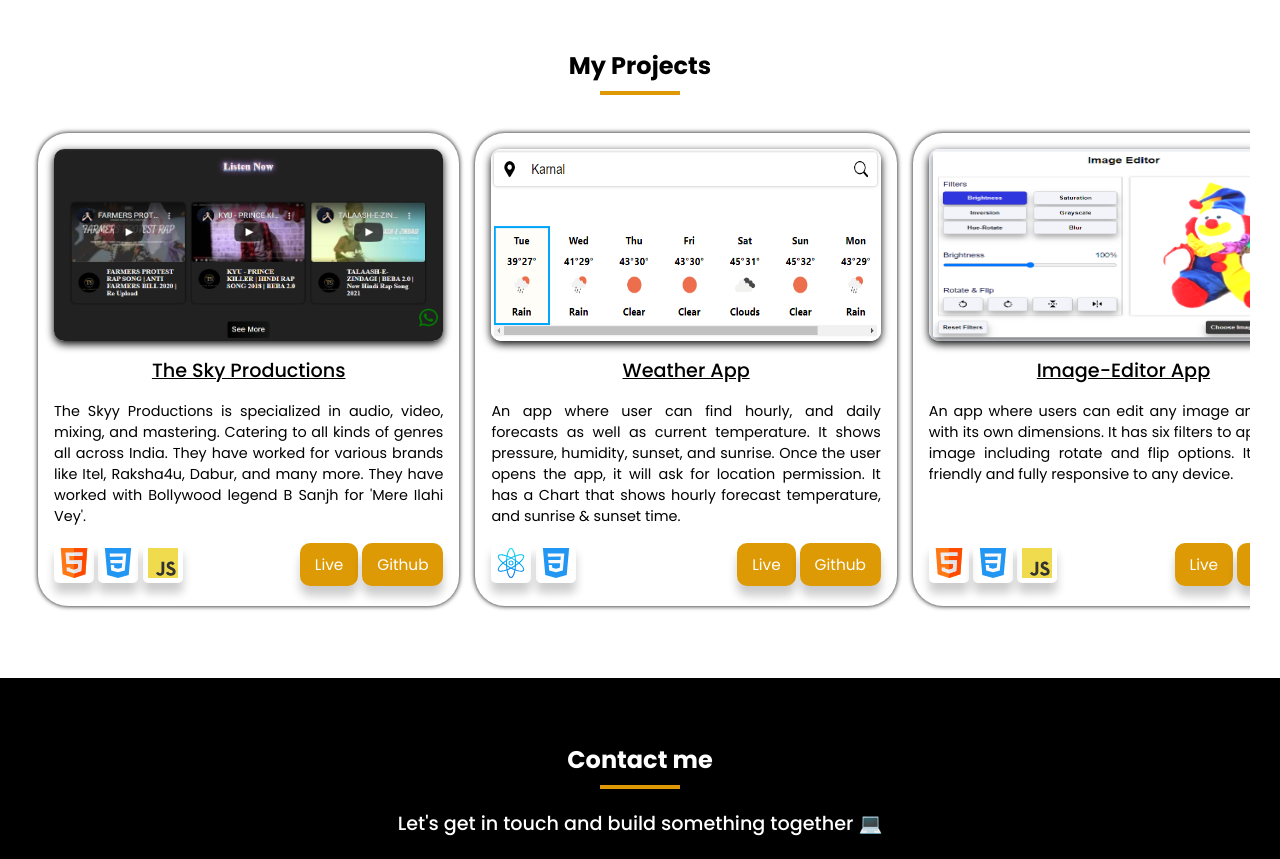
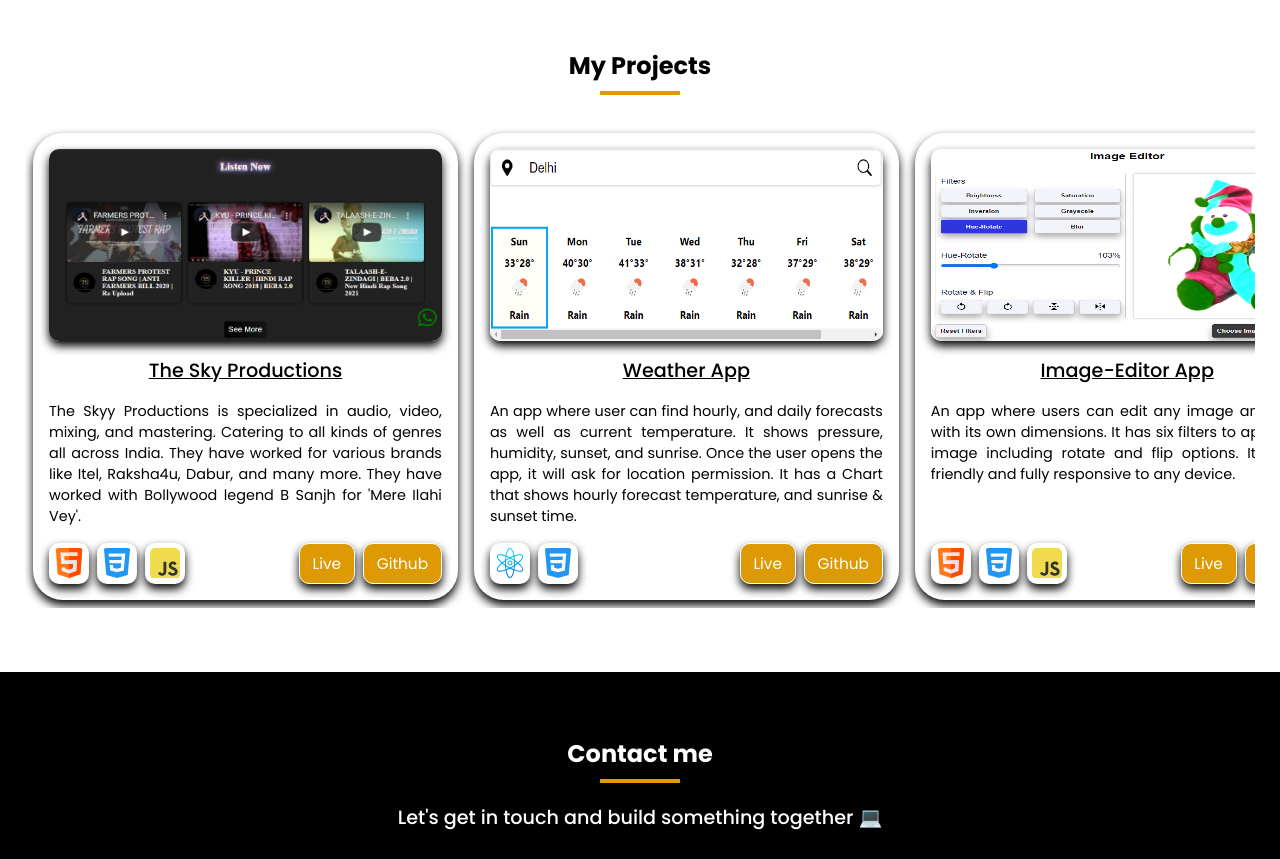
Before and after one commit to mohsin19295/portfolio, a plain HTML site: page index.html in a window 1280 px wide. Shown: the part 1640-2499 px from the top of the page. Drawn offline with nearby package versions, Linux system fonts and the light colour scheme; a script that the page names is missing.

Commit message:
neomorphic design added

```diff
--- a/css/project.css
+++ b/css/project.css
@@ -13,7 +13,7 @@ a.btn.active {
 
 .project-box .project-container {
     margin-top: 30px;
-    padding: 0 30px;
+    padding: 0 25px;
 }
 
 .project-box .project-flex {
@@ -32,10 +32,17 @@ a.btn.active {
     gap: 1em;
     padding: 1em;
     justify-content: space-between;
-    box-shadow: 0 0px 5px rgba(0, 0, 0.5);
     scroll-snap-align: center;
     border-radius: 30px;
     overflow: hidden;
+}
+
+.project-flex :where(.project-card, .screenshot){
+    box-shadow: 0 5px 10px rgba(0, 0, 0.5);
+}
+
+.project-flex :where(.project-card, .screenshot):hover{
+    box-shadow: 0 3px 5px rgba(0, 0, 0.3);
 }
 
 .project-card .screenshot {
@@ -43,7 +50,6 @@ a.btn.active {
     width: 100%;
     margin-bottom: 0.5em;
     border-radius: 10px;
-    box-shadow: 0 3px 8px rgba(0, 0, 0.5);
 }
 
 .project-card h2 {
@@ -64,33 +70,41 @@ a.btn.active {
     justify-content: space-between;
 }
 
-.bottom-btn .iconBtnCenter img {
+.bottom-btn .btn-group{
+    display: flex;
+    gap: 0.5rem;
+}
+
+.bottom-btn .btn-group :where(img, a.btn){
+    border-radius: 10px;
+    box-shadow: 0 5px 10px rgba(0, 0, 0.5);
+    transition: all 300ms ease-out;
+}
+
+.bottom-btn .btn-group :where(img, a.btn):hover{
+    box-shadow: 0 3px 5px rgba(0, 0, 0.3);
+    transform: translateY(-2px);
+}
+
+.bottom-btn .btn-group img {
     max-width: 40px;
     min-height: 40px;
     object-fit: contain;
     padding: 5px;
-    border-radius: 5px;
-    box-shadow: 0 10px 10px rgba(0, 0, 0, 0.2);
 }
 
 .bottom-btn a.btn {
     display: inline-block;
     background-color: #dd9a05;
     color: #fff;
-    border-radius: 10px;
     padding: 0.5rem 0.8rem;
-    border: 2px solid #dd9a05;
-    box-shadow: 0 10px 10px rgba(0, 0, 0, 0.2);
-    transition: all 300ms ease-out;
+    border: 1px solid #fff;
     text-decoration: none;
-    font-size: clamp(0.8rem, 1.2vw, 1.2rem);
+    font-size: clamp(0.9rem, 1.2vw, 1.2rem);
 }
 
 a.btn:hover {
     cursor: pointer;
-    transform: translateY(-3px);
-    background: transparent;
-    color: #dd9a05;
 }
 
 @media only screen and (max-width:1200px){
--- a/index.css
+++ b/index.css
@@ -39,7 +39,6 @@ main section {
 .container-box {
   margin-top: 1rem;
 }
-
 
 /* Header Section */
 .navbar {
--- a/index.html
+++ b/index.html
@@ -219,8 +219,7 @@
                 <div class="project-container">
                     <ul class="project-flex">
                         <li class="project-card">
-
-                                <div class="inside-project-card">
+                                <div>
                                     <div><img class="screenshot" src="./images/sky-productions-image.PNG" alt="">
                                         <h2>The Sky Productions</h2>
                                     </div>
@@ -230,13 +229,13 @@
                                 </div>
 
                                 <div class="bottom-btn">
-                                    <div class="iconBtnCenter">
+                                    <div class="btn-group">
                                         <img src="./hd/html.svg" alt="">
                                         <img src="./hd/css.svg" alt="">
                                         <img src="./hd/js.svg" alt="">
                                     </div>
 
-                                    <div class="iconBtnCenter onlyBtn">
+                                    <div class="btn-group onlyBtn">
                                         <a target="_blank" href="https://mohsin-the-skyy-productions.netlify.app/" class="btn">Live</a>
                                         <a target="_blank" href="https://github.com/mohsin19295/The-Skyy-Productions"
                                             class="btn">Github</a>
@@ -245,8 +244,8 @@
                         </li>
 
                         <li class="project-card">
-                                <div class="inside-project-card">
-                                    <div><img class="screenshot" src="./images/weather-image.PNG" alt="">
+                                <div>
+                                    <div><img class="screenshot" src="./images/weather-app.PNG" alt="">
                                         <h2>Weather App</h2>
                                     </div>
                                     <div class="preject-desc">
@@ -258,12 +257,12 @@
                                 </div>
 
                                 <div class="bottom-btn">
-                                    <div class="iconBtnCenter">
+                                    <div class="btn-group">
                                         <img src="./hd/react.svg" alt="">
                                         <img src="./hd/css.svg" alt="">
                                     </div>
 
-                                    <div class="iconBtnCenter onlyBtn">
+                                    <div class="btn-group onlyBtn">
                                         <a target="_blank" href="https://weather-app-react-taupe.vercel.app/" class="btn">Live</a>
                                         <a target="_blank" href="https://github.com/mohsin19295/Weather-app-react"
                                             class="btn">Github</a>
@@ -272,8 +271,8 @@
                         </li>
 
                         <li class="project-card">
-                                <div class="inside-project-card">
-                                    <div><img class="screenshot" src="./images/image-editor-image.PNG" alt="">
+                                <div>
+                                    <div><img class="screenshot" src="./images/image-editor.PNG" alt="">
                                         <h2>Image-Editor App</h2>
                                     </div>
                                     <div class="preject-desc">
@@ -282,13 +281,13 @@
                                 </div>
 
                                 <div class="bottom-btn">
-                                    <div class="iconBtnCenter">
+                                    <div class="btn-group">
                                         <img src="./hd/html.svg" alt="">
                                         <img src="./hd/css.svg" alt="">
                                         <img src="./hd/js.svg" alt="">
                                     </div>
 
-                                    <div class="iconBtnCenter">
+                                    <div class="btn-group">
                                         <a target="_blank" href="https://mohsin-image-editor.netlify.app/" class="btn">Live</a>
                                         <a target="_blank" href="https://github.com/mohsin19295/Image-Editor"
                                             class="btn">Github</a>
@@ -297,7 +296,7 @@
                         </li>
 
                         <li class="project-card">
-                                <div class="inside-project-card">
+                                <div>
                                     <div><img class="screenshot" src="./images/plum-image.PNG" alt="">
                                         <h2>Plum Goodness Clone</h2>
                                     </div>
@@ -314,13 +313,13 @@
                                     </div>
                                 </div>
                                 <div class="bottom-btn">
-                                    <div class="iconBtnCenter">
+                                    <div class="btn-group">
                                         <img src="hd/html.svg" alt="">
                                         <img src="hd/css.svg" alt="">
                                         <img src="hd/js.svg" alt="">
                                     </div>
 
-                                    <div class="iconBtnCenter onlyBtn">
+                                    <div class="btn-group onlyBtn">
                                         <a target="_blank" href="https://mohsin-plum-goodness.netlify.app/" class="btn">Live</a>
                                         <a target="_blank" href="https://github.com/vaibhav123-dev/Clone-of-plumgoodness.com"
                                             class="btn">Github</a>
@@ -329,7 +328,34 @@
                         </li>
 
                         <li class="project-card">
-                                <div class="inside-project-card">
+                                <div>
+                                    <div><img class="screenshot" src="./images/discovery-image.PNG" alt="">
+                                        <h2>Discovery Plus Clone</h2>
+                                    </div>
+                                    <div  class="preject-desc">
+                                        <p>Discovery+ is designed to provide easy access to all your favorite Discovery, TLC, Animal Planet, Food Network, and HGTV series in one streaming app. It also features a selection of brand-new exclusive programs. Subscribers can currently access more than 55,000 episodes and over 2,500 shows.
+                                        </p>
+                                    </div>
+                                </div>
+
+                                <div class="bottom-btn">
+                                    <div class="btn-group">
+                                        <img src="hd/react.svg" alt="">
+                                        <img src="hd/redux.svg" alt="">
+                                        <img src="hd/css.svg" alt="">
+                                        <img src="hd/firebase.svg" alt="">
+                                    </div>
+
+                                    <div class="btn-group">
+                                        <a target="_blank" href="https://discovery-clone.web.app/" class="btn">Live</a>
+                                        <a target="_blank" href="https://github.com/RoushanFW196/discovery_clone"
+                                            class="btn">Github</a>
+                                    </div>
+                                </div>
+                        </li>
+
+                        <li class="project-card">
+                                <div>
                                     <div><img class="screenshot" src="./images/ebay-image.PNG" alt="">
                                         <h2>eBay Clone</h2>
                                     </div>
@@ -340,43 +366,16 @@
                                     </div>
                                 </div>
                                 <div class="bottom-btn">
-                                    <div class="iconBtnCenter">
+                                    <div class="btn-group">
                                         <img src="hd/html.svg" alt="">
                                         <img src="hd/css.svg" alt="">
                                         <img src="hd/js.svg" alt="">
                                         <img src="hd/nodejs-icon.svg" alt="">
                                     </div>
 
-                                    <div class="iconBtnCenter onlyBtn">
+                                    <div class="btn-group onlyBtn">
                                         <a target="_blank" href="https://mohsin-ebay.netlify.app/" class="btn">Live</a>
                                         <a target="_blank" href="https://github.com/Sweta-Swarnakar/ebay-clone"
-                                            class="btn">Github</a>
-                                    </div>
-                                </div>
-                        </li>
-
-                        <li class="project-card">
-                                <div class="inside-project-card">
-                                    <div><img class="screenshot" src="./images/discovery-image.PNG" alt="">
-                                        <h2>Discovery Plus Clone</h2>
-                                    </div>
-                                    <div  class="preject-desc">
-                                        <p>Discovery+ is designed to provide easy access to all your favorite Discovery, TLC, Animal Planet, Food Network, and HGTV series in one streaming app. It also features a selection of brand-new exclusive programs. Subscribers can currently access more than 55,000 episodes and over 2,500 shows.
-                                        </p>
-                                    </div>
-                                </div>
-
-                                <div class="bottom-btn">
-                                    <div class="iconBtnCenter">
-                                        <img src="hd/react.svg" alt="">
-                                        <img src="hd/redux.svg" alt="">
-                                        <img src="hd/css.svg" alt="">
-                                        <img src="hd/firebase.svg" alt="">
-                                    </div>
-
-                                    <div class="iconBtnCenter">
-                                        <a target="_blank" href="https://discovery-clone.web.app/" class="btn">Live</a>
-                                        <a target="_blank" href="https://github.com/RoushanFW196/discovery_clone"
                                             class="btn">Github</a>
                                     </div>
                                 </div>
```
Also changed, not shown: images/image-editor-image.PNG (deleted), images/image-editor.PNG (added), images/weather-app.PNG (added), images/weather-image.PNG (deleted).
